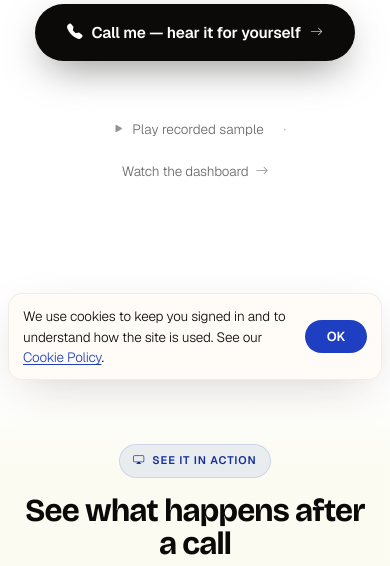
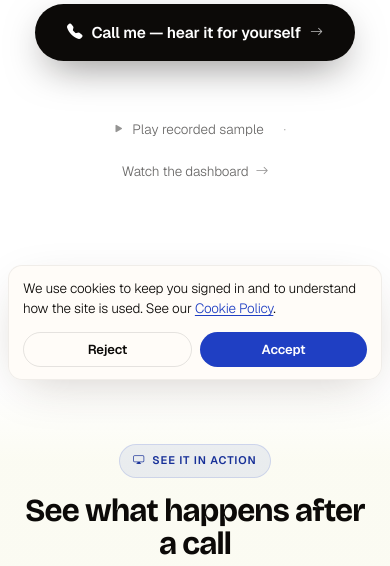
Before and after one commit to elperroloc0/concierge, a Django app: page / in a window 390 px wide. Shown: the part 456-1022 px from the top of the page. Run offline with Django 5.2, Linux system fonts and the light colour scheme; data that the repository does not hold is empty; parts of the project's set-up code (start-up, migrations or seed data) failed here and were passed over.

Commit message:
feat: Revamp cookie notice with multi-step consent options

```diff
--- a/backend/restaurants/templates/landing.html
+++ b/backend/restaurants/templates/landing.html
@@ -1036,11 +1036,24 @@ footer{border-top:1px solid var(--warm-line);position:relative;z-index:2;}
 </footer>
 
 <!-- Cookie notice -->
-<div id="cookieNotice" class="cookie-notice" role="dialog" aria-live="polite" aria-label="Cookie notice" hidden>
-  <p>
-    <span data-en="We use cookies to keep you signed in and to understand how the site is used. See our " data-es="Usamos cookies para mantener tu sesión y entender cómo se usa el sitio. Consulta nuestra ">We use cookies to keep you signed in and to understand how the site is used. See our </span><a href="{% url 'cookies' %}" data-en="Cookie Policy" data-es="Política de Cookies">Cookie Policy</a>.
-  </p>
-  <button type="button" id="cookieOk" data-en="OK" data-es="OK">OK</button>
+<div id="cookieNotice" class="cookie-notice is-hidden" role="dialog" aria-live="polite" aria-label="Cookie notice">
+  <div id="cookieStep1" class="cookie-step">
+    <p>
+      <span data-en="We use cookies to keep you signed in and to understand how the site is used. See our " data-es="Usamos cookies para mantener tu sesión y entender cómo se usa el sitio. Consulta nuestra ">We use cookies to keep you signed in and to understand how the site is used. See our </span><a href="{% url 'cookies' %}" data-en="Cookie Policy" data-es="Política de Cookies">Cookie Policy</a>.
+    </p>
+    <div class="cookie-actions">
+      <button type="button" id="cookieReject" class="cookie-btn cookie-btn-ghost" data-en="Reject" data-es="Rechazar">Reject</button>
+      <button type="button" id="cookieAccept" class="cookie-btn cookie-btn-primary" data-en="Accept" data-es="Aceptar">Accept</button>
+    </div>
+  </div>
+  <div id="cookieStep2" class="cookie-step is-hidden">
+    <p>
+      <span data-en="No problem — this site only uses essential cookies required for the Service to work (your session and CSRF token). We don't run analytics, advertising, or cross-site tracking." data-es="Sin problema — este sitio solo usa cookies esenciales necesarias para que el Servicio funcione (tu sesión y token CSRF). No usamos analítica, publicidad ni seguimiento entre sitios.">No problem — this site only uses essential cookies required for the Service to work (your session and CSRF token). We don't run analytics, advertising, or cross-site tracking.</span>
+    </p>
+    <div class="cookie-actions">
+      <button type="button" id="cookieAck" class="cookie-btn cookie-btn-primary" data-en="Got it" data-es="Entendido">Got it</button>
+    </div>
+  </div>
 </div>
 <style>
 .cookie-notice{
@@ -1052,27 +1065,46 @@ footer{border-top:1px solid var(--warm-line);position:relative;z-index:2;}
   box-shadow:0 14px 50px -16px rgba(56,36,12,0.25);
   padding:14px 18px;font-size:13.5px;color:var(--ink);line-height:1.5;
 }
+.cookie-notice.is-hidden{display:none;}
+.cookie-step{display:flex;align-items:center;gap:14px;flex-wrap:wrap;width:100%;}
+.cookie-step.is-hidden{display:none;}
 .cookie-notice p{flex:1;min-width:220px;margin:0;font-weight:300;}
 .cookie-notice a{color:var(--accent);text-decoration:underline;text-underline-offset:2px;}
-.cookie-notice button{
-  background:var(--accent);color:#fff;border:0;border-radius:99px;
-  padding:8px 22px;font-family:'Geist',sans-serif;font-size:13px;font-weight:600;
+.cookie-actions{display:flex;gap:8px;flex-wrap:wrap;}
+.cookie-btn{
+  border-radius:99px;padding:8px 18px;
+  font-family:'Geist',sans-serif;font-size:13px;font-weight:600;
   cursor:pointer;letter-spacing:-0.01em;
 }
-.cookie-notice button:hover{background:var(--accent-deep);}
-@media (max-width:520px){.cookie-notice{left:8px;right:8px;bottom:8px;padding:12px 14px;}}
+.cookie-btn-primary{background:var(--accent);color:#fff;border:0;}
+.cookie-btn-primary:hover{background:var(--accent-deep);}
+.cookie-btn-ghost{background:transparent;color:var(--ink);border:1px solid var(--warm-line-2,rgba(0,0,0,0.12));}
+.cookie-btn-ghost:hover{background:rgba(0,0,0,0.04);}
+@media (max-width:520px){
+  .cookie-notice{left:8px;right:8px;bottom:8px;padding:12px 14px;}
+  .cookie-actions{width:100%;}
+  .cookie-btn{flex:1;}
+}
 </style>
 <script>
 (function(){
-  var KEY='concierge_cookie_ok';
-  try{ if(localStorage.getItem(KEY)==='1') return; }catch(e){}
+  var KEY='concierge_cookie_consent';
+  try{ if(localStorage.getItem(KEY)) return; }catch(e){}
   var el=document.getElementById('cookieNotice');
   if(!el) return;
-  el.hidden=false;
-  document.getElementById('cookieOk').addEventListener('click',function(){
-    el.hidden=true;
-    try{ localStorage.setItem(KEY,'1'); }catch(e){}
+  var step1=document.getElementById('cookieStep1');
+  var step2=document.getElementById('cookieStep2');
+  el.classList.remove('is-hidden');
+  function close(value){
+    el.classList.add('is-hidden');
+    try{ localStorage.setItem(KEY,value); }catch(e){}
+  }
+  document.getElementById('cookieAccept').addEventListener('click',function(){ close('accepted'); });
+  document.getElementById('cookieReject').addEventListener('click',function(){
+    step1.classList.add('is-hidden');
+    step2.classList.remove('is-hidden');
   });
+  document.getElementById('cookieAck').addEventListener('click',function(){ close('rejected'); });
 })();
 </script>
 
```
